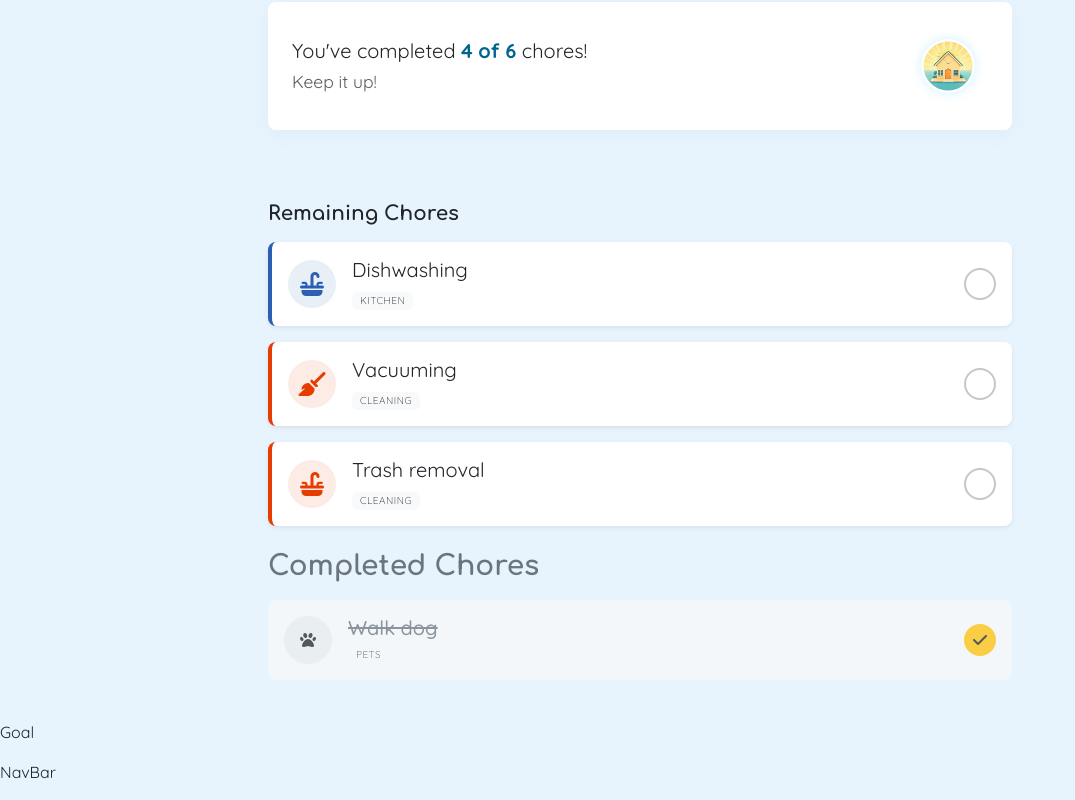
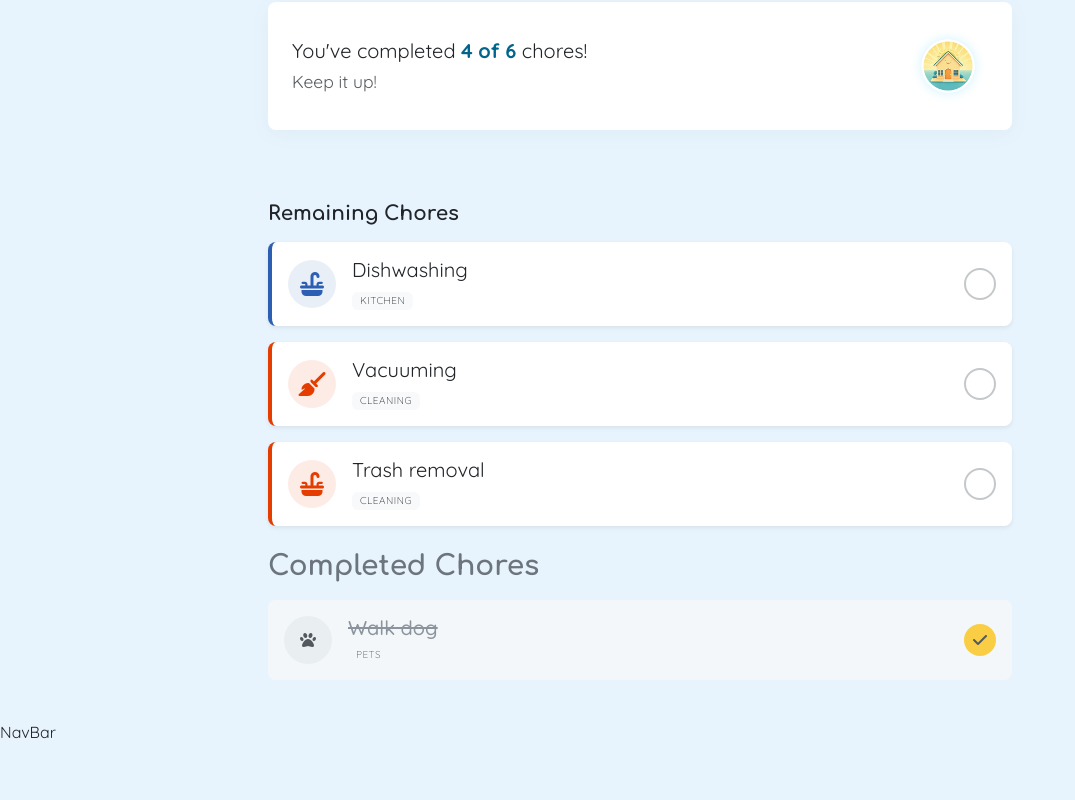
Before and after one commit to elenavolpato/FE-houseHoldChores, a React (Vite) app: page /home in a window 1280 px wide. Shown: the part 219-1019 px from the top of the page, without its empty margins (0-1075 px from the left). After the commit the page ends 979 px from the top, so only its background shows below. Built offline with nearby package versions, Linux system fonts and the light colour scheme.

Commit message:
comments goal component

```diff
--- a/src/views/DailyTasks.jsx
+++ b/src/views/DailyTasks.jsx
@@ -8,7 +8,7 @@ function DailyTasks() {
     <>
       <GreetingSection />
       <ChoresStatus />
-      <Goal />
+      {/*  <Goal /> */}
 
       <NavigationBar />
     </>
```
